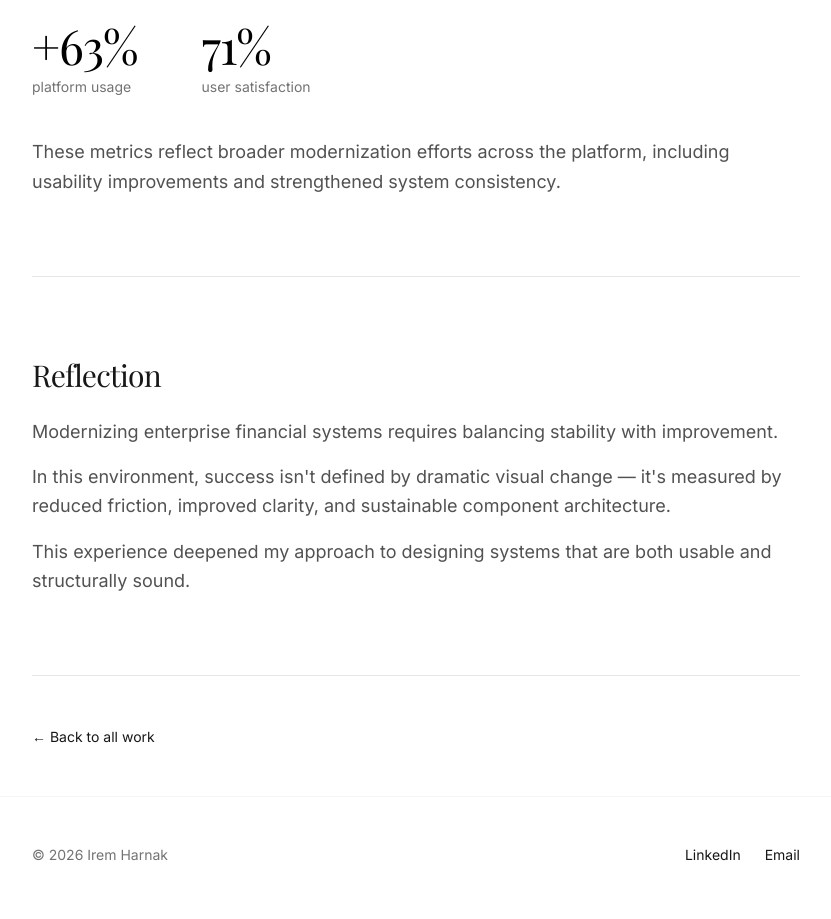
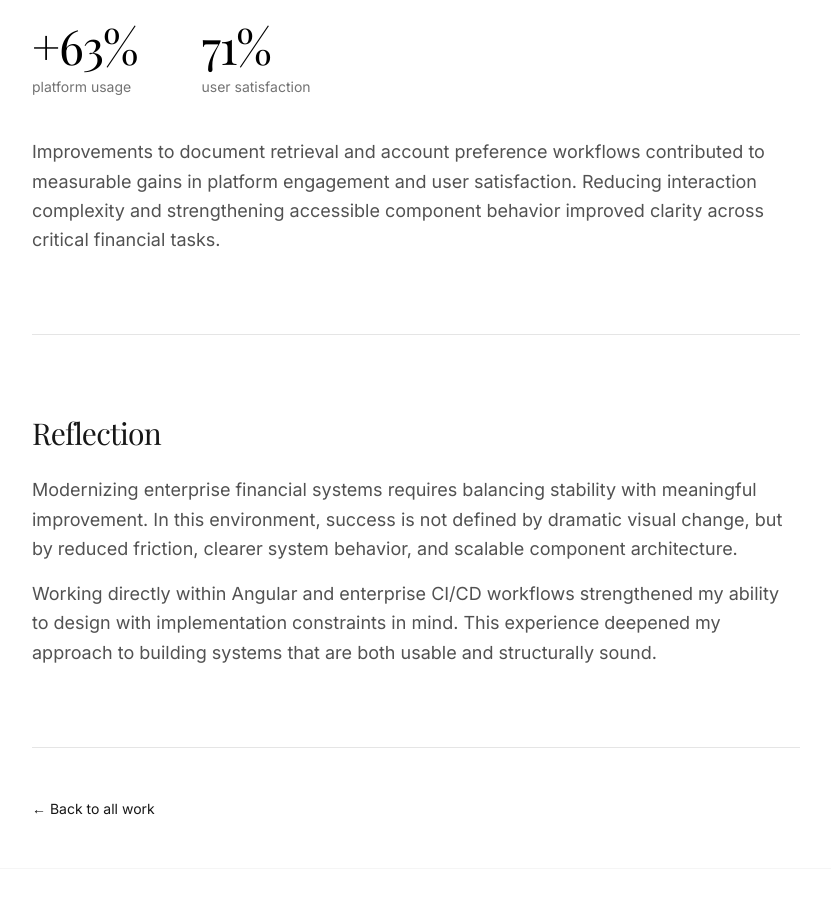
Before and after one commit to iremharnak/portfolio-2026, a Next.js app: page /work/bmo in a window 1280 px wide. Shown: the part 4300-5219 px from the top of the page, without its empty margins (224-1055 px from the left). Built offline with nearby package versions, Linux system fonts and the light colour scheme; a web font is replaced by a local one.

Commit message:
bmo case study donzo

```diff
--- a/src/app/work/bmo/page.tsx
+++ b/src/app/work/bmo/page.tsx
@@ -376,9 +376,11 @@ export default function BMOCasePage() {
               </div>
             </div>
             <p className="mt-10 text-base leading-relaxed text-neutral-600 lg:text-lg">
-              These metrics reflect broader modernization efforts across the
-              platform, including usability improvements and strengthened system
-              consistency.
+              Improvements to document retrieval and account preference
+              workflows contributed to measurable gains in platform engagement
+              and user satisfaction. Reducing interaction complexity and
+              strengthening accessible component behavior improved clarity
+              across critical financial tasks.
             </p>
           </FadeIn>
         </section>
@@ -391,16 +393,16 @@ export default function BMOCasePage() {
             </h2>
             <p className="mt-6 text-base leading-relaxed text-neutral-600 lg:text-lg">
               Modernizing enterprise financial systems requires balancing
-              stability with improvement.
+              stability with meaningful improvement. In this environment,
+              success is not defined by dramatic visual change, but by reduced
+              friction, clearer system behavior, and scalable component
+              architecture.
             </p>
             <p className="mt-4 text-base leading-relaxed text-neutral-600 lg:text-lg">
-              In this environment, success isn&apos;t defined by dramatic visual
-              change — it&apos;s measured by reduced friction, improved clarity,
-              and sustainable component architecture.
-            </p>
-            <p className="mt-4 text-base leading-relaxed text-neutral-600 lg:text-lg">
-              This experience deepened my approach to designing systems that are
-              both usable and structurally sound.
+              Working directly within Angular and enterprise CI/CD workflows
+              strengthened my ability to design with implementation constraints
+              in mind. This experience deepened my approach to building systems
+              that are both usable and structurally sound.
             </p>
           </FadeIn>
         </section>
```
